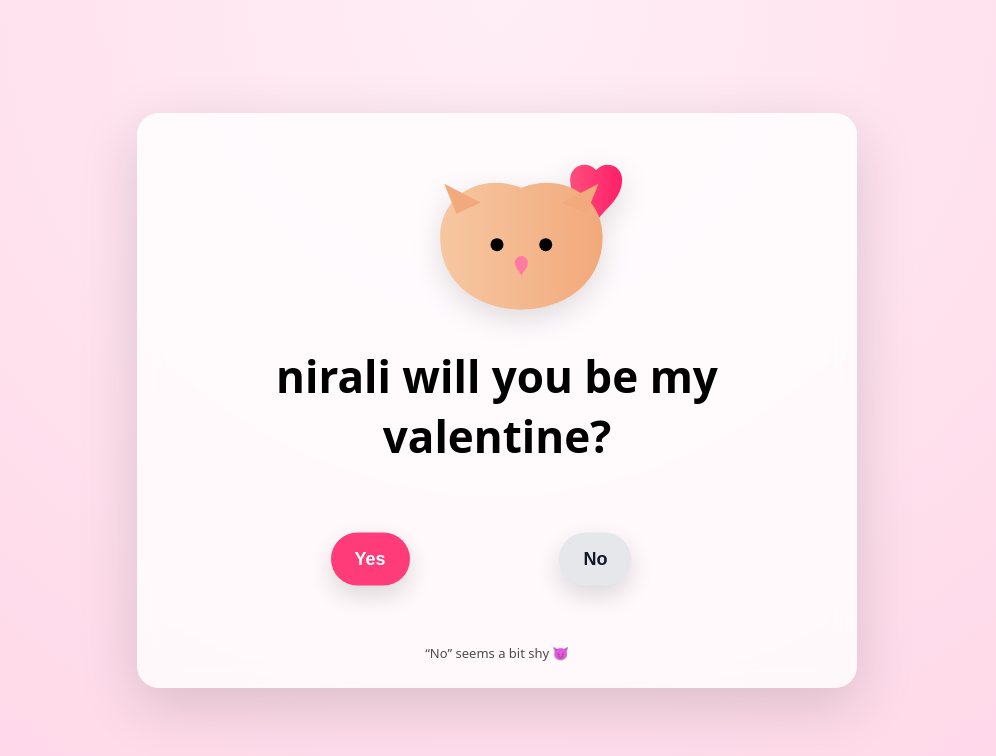
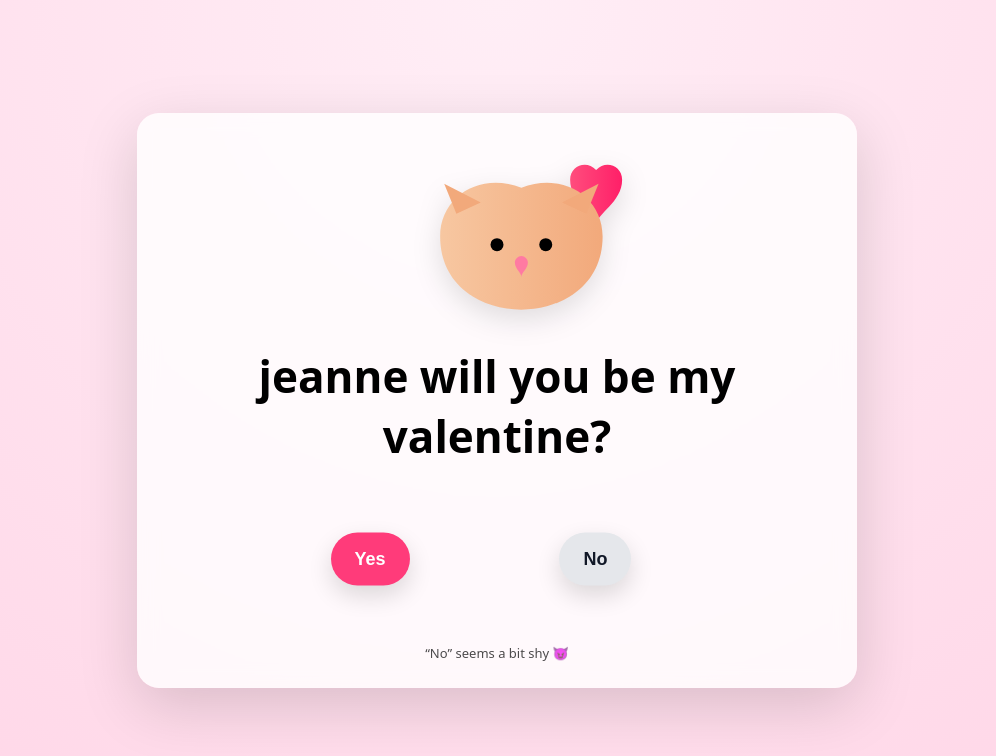
Before and after one commit to henrimarliere-cloud/test, a plain HTML site: page index.html in a window 1280 px wide. Shown: the whole page, without its empty margins (143-1139 px from the left). Drawn offline with nearby package versions, Linux system fonts and the light colour scheme.

Commit message:
Update index.html

```diff
--- a/index.html
+++ b/index.html
@@ -171,7 +171,7 @@
             fill="#ff7aa2"/>
     </svg>
 
-    <h1>nirali will you be my valentine?</h1>
+    <h1>jeanne will you be my valentine?</h1>
 
     <section class="button-zone" id="zone">
       <button id="yesBtn">Yes</button>
```
